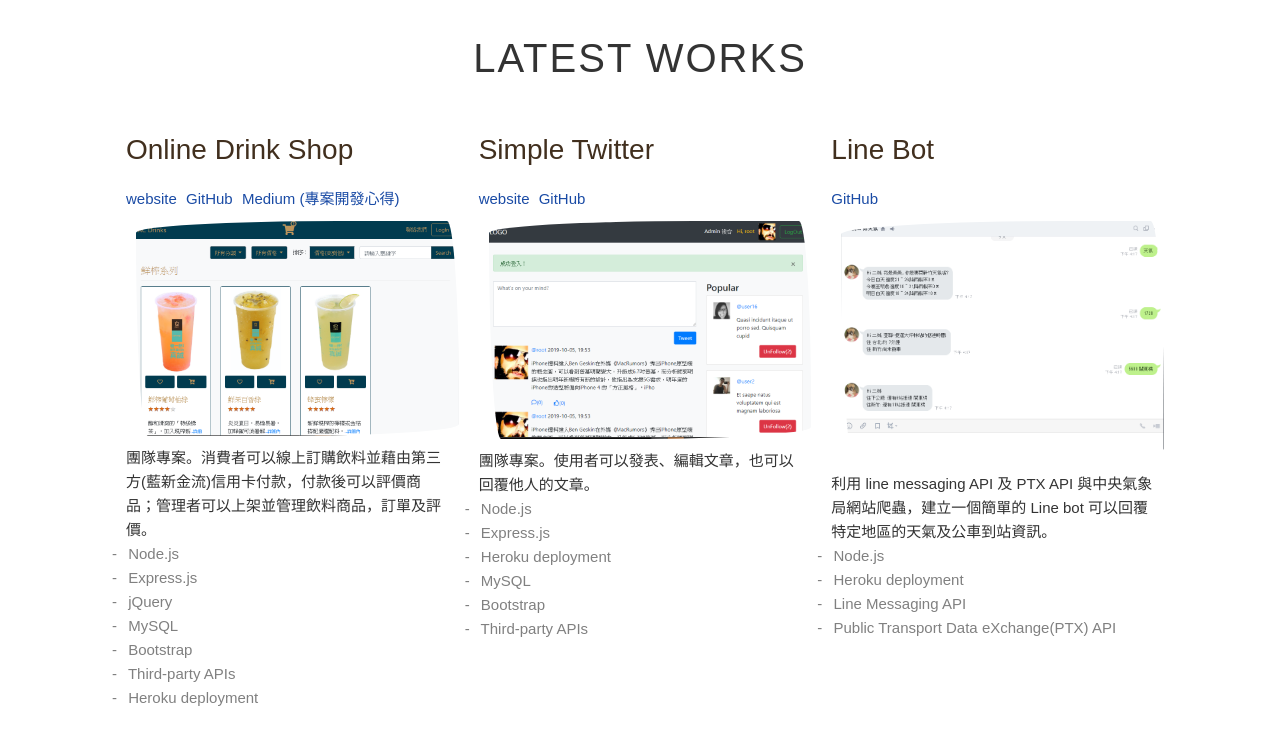
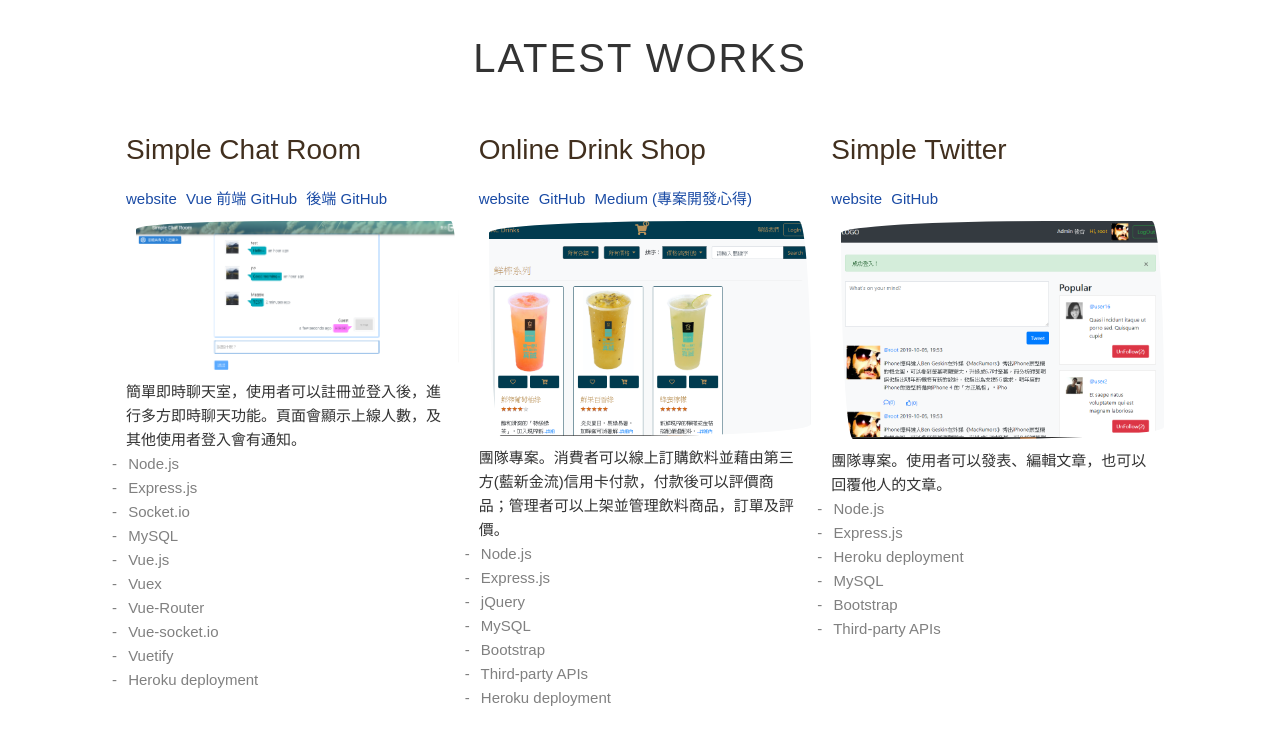
Before and after one commit to umbrally/profile, a website: page index.html in a window 1280 px wide. Shown: the part 2640-3387 px from the top of the page. Drawn offline with nearby package versions, Linux system fonts and the light colour scheme; a web font is replaced by a local one.

Commit message:
add chat-room

```diff
--- a/index.html
+++ b/index.html
@@ -204,6 +204,50 @@
 
       <div class="work-items clearfix">
         <div class="col-work">
+          <h5 class="mb-3">Simple Chat Room</h5>
+          <a href="https://umbrally.github.io/simple-chat-room-vue/#/">website</a>
+          <a href="https://github.com/umbrally/simple-chat-room-vue">Vue 前端 GitHub</a>
+          <a href="https://github.com/umbrally/simple-chat-room-backend">
+            後端 GitHub
+          </a>
+          <img src="image\snapshot_simple_chat_room.PNG" alt="simple_chat_room" class="m-2">
+          <p>簡單即時聊天室，使用者可以註冊並登入後，進行多方即時聊天功能。頁面會顯示上線人數，及其他使用者登入會有通知。</p>
+          <ul>
+            <li>
+              Node.js
+            </li>
+            <li>
+              Express.js
+            </li>
+            <li>
+              Socket.io
+            </li>
+            <li>
+              MySQL
+            </li>
+            <li>
+              Vue.js
+            </li>
+            <li>
+              Vuex
+            </li>
+            <li>
+              Vue-Router
+            </li>
+            <li>
+              Vue-socket.io
+            </li>
+            <li>
+              Vuetify
+            </li>
+            <li>
+              Heroku deployment
+            </li>
+          </ul>
+        </div>
+
+
+        <div class="col-work">
           <h5 class="mb-3">Online Drink Shop</h5>
           <a href="https://damp-cliffs-89201.herokuapp.com/">website</a>
           <a href="https://github.com/F-Kibatodos/final-project">
```
Also changed, not shown: image/snapshot_simple_chat_room.PNG (added).
